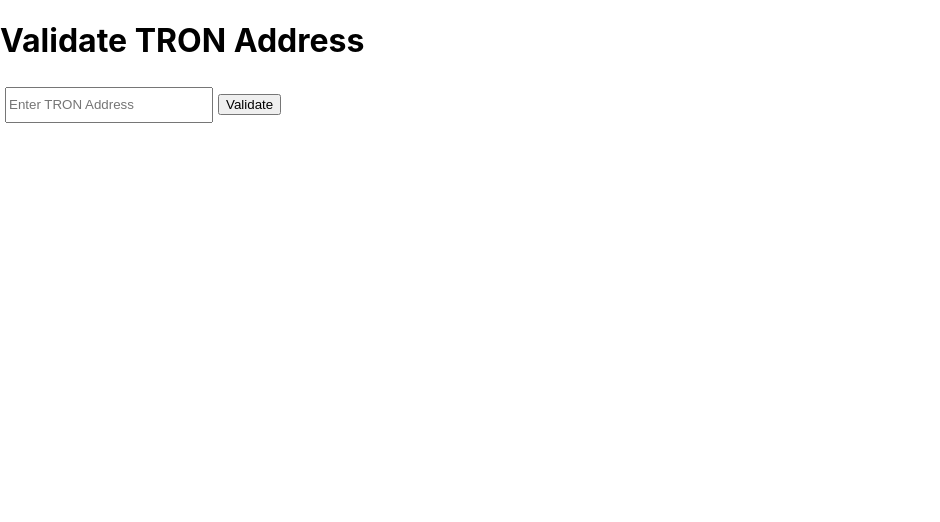
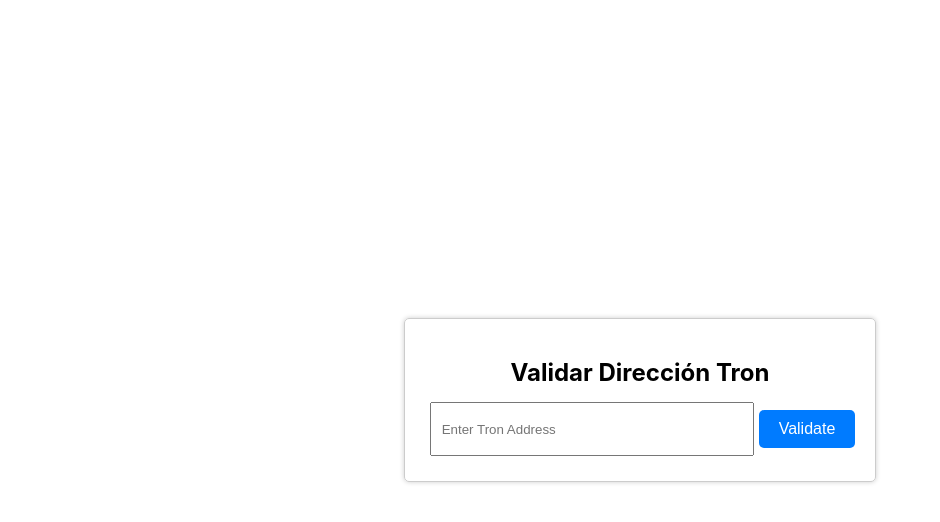
Before and after one commit to salvarezmu/ppi_14, a React (Create React App) app in the folder frontend/: page /validate in a window 1280 px wide. Shown: the top 522 px of the page, without its empty margins (0-940 px from the left). Built offline with nearby package versions, Linux system fonts and the light colour scheme.

Commit message:
Se añade funcionalidades de validacion

```diff
--- a/frontend/src/pages/validateAdress-page/validate_page.css
+++ b/frontend/src/pages/validateAdress-page/validate_page.css
@@ -0,0 +1,44 @@
+.ValidateAddress-container {
+    display: flex;
+    flex-direction: column;
+    align-items: center;
+    justify-content: center;
+    height: 100vh;
+  }
+
+  .ValidateAddress-form {
+    border: 1px solid #ccc;
+    padding: 20px;
+    border-radius: 5px;
+    box-shadow: 0 0 5px rgba(0, 0, 0, 0.2);
+    text-align: center;
+  }
+
+  .ValidateAddress-title {
+    font-size: 24px;
+    margin-bottom: 10px;
+  }
+
+  .ValidateAddress-input {
+    padding: 10px;
+    margin: 5px;
+    width: 300px;
+  }
+
+  .ValidateAddress-button {
+    padding: 10px 20px;
+    background-color: #007bff;
+    color: #fff;
+    border: none;
+    border-radius: 5px;
+    cursor: pointer;
+    font-size: 16px;
+  }
+
+  .ValidateAddress-button:hover {
+    background-color: #0056b3;
+  }
+
+  .ValidateAddress-info {
+    margin-top: 20px;
+  }
--- a/frontend/src/pages/validateAdress-page/validate_page.tsx
+++ b/frontend/src/pages/validateAdress-page/validate_page.tsx
@@ -1,42 +1,95 @@
 import React, { useState } from 'react';
 import axios from 'axios';
+import './validate_page.css';
 
-function ValidateAddress() {
-  const [address, setAddress] = useState('');
-  const [validationResult, setValidationResult] = useState('');
+const ValidateAddress: React.FC = () => {
+  // Estado para almacenar la dirección ingresada por el usuario
+  const [address, setAddress] = useState<string>('');
 
-  const handleAddressChange = (event: React.ChangeEvent<HTMLInputElement>) => {
-    setAddress(event.target.value);
+  // Estado para almacenar si la dirección es válida o no
+  const [isValid, setIsValid] = useState<boolean | null>(null);
+
+  // Estado para almacenar la información de la cuenta, si es válida
+  const [accountInfo, setAccountInfo] = useState<any>(null);
+
+  // Función para validar la dirección ingresada por el usuario
+  const validateAddress = async () => {
+    try {
+      // Realiza una solicitud POST a la API para validar la dirección
+      const response = await axios.post(
+        'https://api.shasta.trongrid.io/wallet/validateaddress',
+        {
+          address,
+        }
+      );
+
+      if (response.data.result) {
+        // Si la dirección es válida, establece isValid en true y obtiene información de la cuenta
+        setIsValid(true);
+        await getAccountInfo();
+      } else {
+        // Si la dirección no es válida, establece isValid en false y borra la información de la cuenta
+        setIsValid(false);
+        setAccountInfo(null);
+      }
+    } catch (error) {
+      console.error('Error validating address:', error);
+      // En caso de error, establece isValid en false y borra la información de la cuenta
+      setIsValid(false);
+      setAccountInfo(null);
+    }
   };
 
-  const validateAddress = () => {
-    axios
-      .post('/api/validate-address/', { address: address })
-      .then((response) => {
-        // Comprueba si la respuesta es una cadena "true" o "false"
-        const isValid = response.data.result === 'true';
-        setValidationResult(isValid ? 'Valid' : 'Invalid');
-      })
-      .catch((error) => {
-        console.error(error);
-      });
+  // Función para obtener información de la cuenta
+  const getAccountInfo = async () => {
+    try {
+      // Realiza una solicitud GET a la API para obtener información de la cuenta
+      const response = await axios.get(
+        `https://api.shasta.trongrid.io/wallet/getaccount?address=${address}`
+      );
+
+      // Almacena la información de la cuenta en el estado accountInfo
+      setAccountInfo(response.data);
+    } catch (error) {
+      console.error('Error getting account info:', error);
+      // En caso de error, borra la información de la cuenta
+      setAccountInfo(null);
+    }
   };
 
   return (
-    <div>
-      <h1>Validate TRON Address</h1>
+    <div className="ValidateAddress-container"> {/* Aplica la clase al contenedor principal */}
+      <div className="ValidateAddress-form"> {/* Aplica la clase al formulario */}
+        <h2 className="ValidateAddress-title">Validar Dirección Tron</h2>
         <input
           type="text"
-        placeholder="Enter TRON Address"
+          className="ValidateAddress-input" /* Aplica la clase al input */
+          placeholder="Enter Tron Address"
           value={address}
-        onChange={handleAddressChange}
+          onChange={(e) => setAddress(e.target.value)}
         />
-      <button onClick={validateAddress}>Validate</button>
+        <button
+          onClick={validateAddress}
+          className="ValidateAddress-button" /* Aplica la clase al botón */
+        >
+          Validate
+        </button>
+        {isValid !== null && (
+          <div className="ValidateAddress-info">
+          <p>
+            La dirección es {isValid ? 'válida' : 'inválida'}. {/* Cambiado a español */}
+          </p>
+          {isValid && accountInfo && (
             <div>
-        {validationResult && <p>Validation Result: {validationResult}</p>}
+              <h3>Información de la Cuenta</h3>
+              <pre>{JSON.stringify(accountInfo, null, 2)}</pre>
+            </div>
+          )}
+        </div>
+      )}
     </div>
   </div>
 );
-}
+};
 
 export default ValidateAddress;
```
Also changed, not shown: 1 other file (tests, documents, lock files or other folders). Lines whose indentation alone changed are shown as unchanged.
